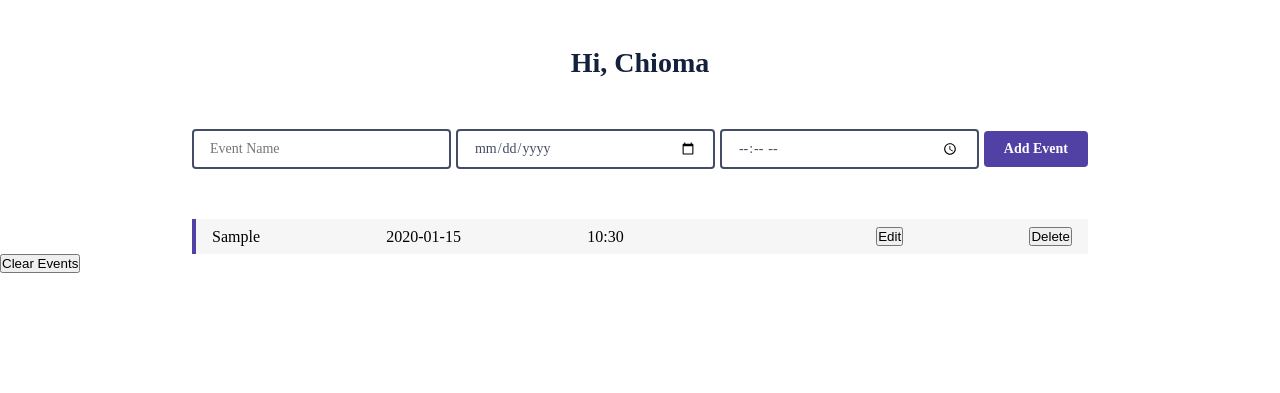
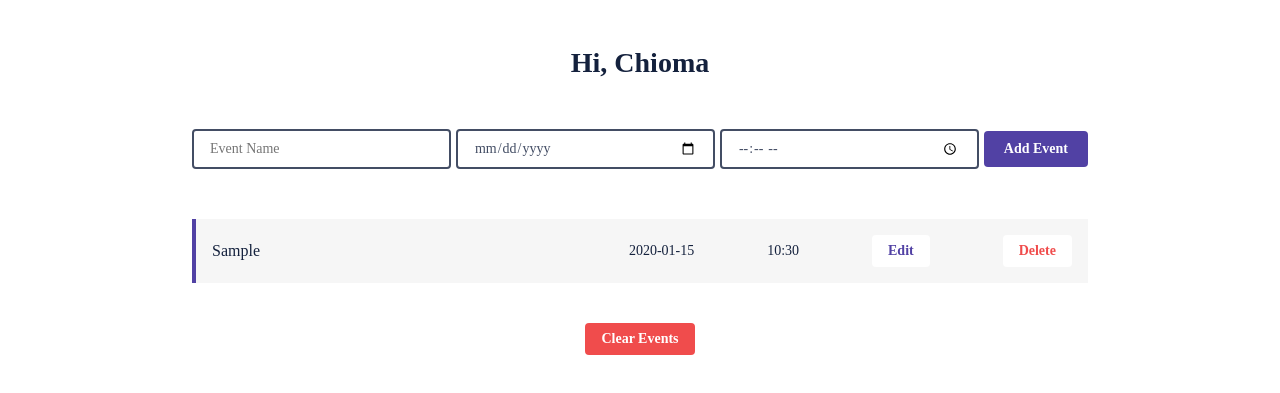
Before and after one commit to adeoyevictor/Event-Planner, a plain HTML site: page main.html in a window 1280 px wide. Both pictures are taken after typing "Sample", "2020-01-15", "10:30" into the empty fields and a click on the button "Add Event". Shown: the part 71-464 px from the top of the page. Drawn offline with Linux system fonts and the light colour scheme; a small style sheet from the web is missing.

Commit message:
delete event

```diff
--- a/Js/main.js
+++ b/Js/main.js
@@ -4,6 +4,8 @@ let eventDate = document.getElementById('eventDate')
 let eventTime = document.getElementById('eventTime')
 let addButton = document.getElementById('submit')
 let eventList = document.querySelector('.event-list')
+let eventListContainer = document.querySelector('.event-list-container')
+let clearEventBtn = document.querySelector('.clear-events')
 
 const addEvent = () => {
   const eventNameValue = eventName.value
@@ -14,7 +16,7 @@ const addEvent = () => {
   let attr = document.createAttribute('data-id')
   attr.value = id
   element.setAttributeNode(attr)
-  element.innerHTML = `<span class='event-name'>${eventNameValue}</span> <span class='event-date'>${eventDateValue}</span> <span class='event-time'>${eventTimeValue}</span> <br><button type='button' class='edit-btn'>Edit</button><button type='button' class='delete-btn'>Delete</button>`
+  element.innerHTML = `<span class='event-name'>${eventNameValue}</span> <span class='event-date'>${eventDateValue}</span> <span class='event-time'>${eventTimeValue}</span><button type='button' class='edit-btn'>Edit</button><button type='button' class='delete-btn'>Delete</button>`
 
   const deleteBtn = element.querySelector('.delete-btn')
   const editBtn = element.querySelector('.edit-btn')
@@ -36,6 +38,7 @@ const addEvent = () => {
     // eventDate.value = dateValue.innerHTML
     // eventTime.value = timeValue.innerHTML
     const newElement = document.createElement('form')
+    newElement.classList.add('save-form')
     newElement.addEventListener('submit', (e) => {
       e.preventDefault()
       saveEvent(targetElement, newElement)
@@ -45,11 +48,12 @@ const addEvent = () => {
         <input type="text" id="editEventName" value=${nameValue.innerHTML} required />
         <input type="date" id="editEventDate" value=${dateValue.innerHTML} required />
         <input type="time" id="editEventTime" value=${timeValue.innerHTML} required />
-        <button type="submit">Save</button>`
+        <button type="submit" class="save-btn">Save</button>`
     const newName = newElement.children[0].value
     const newDate = newElement.children[1].value
     const newTime = newElement.children[2].value
-
+    const saveBtn = newElement.querySelector('.save-btn')
+    saveBtn.classList.add('save-btn')
     console.log(newName, newDate, newTime)
     eventList.appendChild(newElement)
   })
@@ -65,6 +69,10 @@ form.addEventListener('submit', (event) => {
   addEvent()
 })
 
+// clearEventBtn.addEventListener('click', () => {
+//   console.log('clicked')
+//   eventListContainer.removeChild(eventList)
+// })
 const setBackToDefault = () => {
   eventName.value = ''
   eventDate.value = ''
--- a/assets/styles/main.css
+++ b/assets/styles/main.css
@@ -1,7 +1,7 @@
 @import url('https://cdn.jsdelivr.net/npm/@xz/fonts@1/serve/plus-jakarta-display.min.css');
 @import url('https://cdn.jsdelivr.net/npm/@xz/fonts@1/serve/plus-jakarta-text.min.css');
 
-*{
+* {
   padding: 0;
   margin: 0;
   box-sizing: border-box;
@@ -9,19 +9,19 @@
 .hidden {
   display: none;
 }
-.navigation{
+.navigation {
   display: flex;
   align-items: center;
   justify-content: space-between;
   background-color: #5141a4;
-  padding: 1rem
+  padding: 1rem;
 }
-.navigation .header{
+.navigation .header {
   color: #fff;
   font-family: 'Plus Jakarta Display';
   font-size: 28px;
 }
-.sign-out button{
+.sign-out button {
   padding: 10px 20px;
   background-color: #fff;
   color: #5141a4;
@@ -31,8 +31,10 @@
   font-size: 14px;
   font-family: 'Plus Jakarta Text';
   white-space: nowrap;
+  cursor: pointer;
 }
-#submit{
+#submit,
+.save-btn {
   padding: 10px 20px;
   background-color: #5141a4;
   color: #fff;
@@ -42,15 +44,20 @@
   font-size: 14px;
   font-family: 'Plus Jakarta Text';
   white-space: nowrap;
+  cursor: pointer;
 }
-.greeting{
+.save-btn {
+  padding: 10px 40px;
+}
+
+.greeting {
   text-align: center;
   padding: 50px 0;
   font-family: 'Plus Jakarta Display';
   font-size: 28px;
-  color: #14213D;
+  color: #14213d;
 }
-form{
+form {
   display: flex;
   /* flex-direction: column; */
   justify-content: space-between;
@@ -59,44 +66,104 @@ form{
   margin: 0 auto;
   margin-bottom: 50px;
 }
-input{
+.save-form {
+  width: 100%;
+}
+input {
   width: 100%;
   margin-right: 5px;
   padding: 8px 16px;
   border: none;
   outline: none;
   height: 40px;
-  border: 2px solid #434D64;
+  border: 2px solid #434d64;
   border-radius: 4px;
   font-family: 'Plus Jakarta Text';
   font-style: normal;
   font-weight: 400;
   font-size: 14px;
-  color: #434D64;
+  color: #434d64;
 }
-.event-list-container{
+.event-list-container {
   display: flex;
   flex-direction: column;
   align-items: center;
   width: 70%;
   margin: 0 auto;
+  margin-bottom: 32px;
 }
-.event-list{
+.event-list {
   list-style: none;
   display: flex;
+  flex-direction: column;
   align-items: center;
   justify-content: space-between;
-  width: 100%
+  width: 100%;
 }
-li{
+li {
   display: flex;
   align-items: center;
   justify-content: space-between;
   width: 100%;
-  background-color: #F6F6F6;
+  background-color: #f6f6f6;
   border-left: 4px solid #5141a4;
+  padding: 16px;
+  margin-bottom: 8px;
+}
+li span.event-name {
+  width: 40%;
+  font-family: 'Plus Jakarta Display';
+  font-size: 16px;
+  color: #14213d;
+  font-weight: 500;
+}
+span.event-date,
+span.event-time {
+  font-family: 'Plus Jakarta Display';
+  font-size: 14px;
+  color: #14213d;
+  font-weight: 400;
+}
+.edit-btn {
   padding: 8px 16px;
+  background-color: #fff;
+  color: #5141a4;
+  font-weight: 600;
+  border: none;
+  border-radius: 4px;
+  font-size: 14px;
+  font-family: 'Plus Jakarta Text';
+  white-space: nowrap;
+  cursor: pointer;
 }
-li span{
+.delete-btn {
+  padding: 8px 16px;
+  background-color: #fff;
+  color: #F04C4C;
+  font-weight: 600;
+  border: none;
+  border-radius: 4px;
+  font-size: 14px;
+  font-family: 'Plus Jakarta Text';
+  white-space: nowrap;
+  cursor: pointer;
+}
+.clear-events-container {
+  display: grid;
+  place-items: center;
+}
 
+.clear-events {
+  padding: 8px 16px;
+  background-color: #F04C4C;
+  color: #fff;
+  font-weight: 600;
+  border: none;
+  border-radius: 4px;
+  font-size: 14px;
+  font-family: 'Plus Jakarta Text';
+  white-space: nowrap;
+  cursor: pointer;
+  margin-bottom: 50px;
+  outline: none;
 }
--- a/main.html
+++ b/main.html
@@ -26,7 +26,10 @@
 
         </ul>
       </div>
-      <button>Clear Events</button>
+      <div class="clear-events-container">
+
+        <button class="clear-events">Clear Events</button>
+      </div>
       </div>
     </div>
 
```
Also changed, not shown: logout.html (+26 -1 lines).
